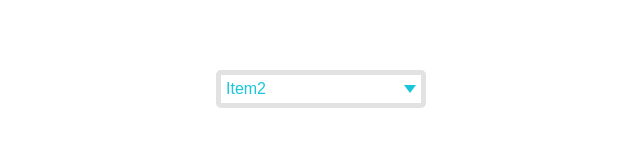
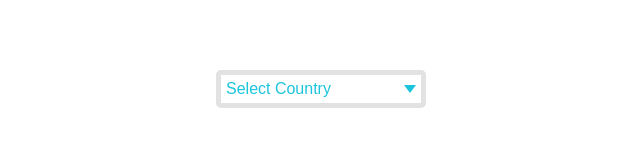
Before and after one commit to knaman2609/dropdown.js, a plain HTML site: page index.html in a window 1280 px wide. Shown: the part 664-810 px from the top of the page, 319-959 px from the left. Drawn offline with Linux system fonts and the light colour scheme.

Commit message:
minor chnage

```diff
--- a/main.js
+++ b/main.js
@@ -35,21 +35,70 @@ $('.mydropdown3').dropdown({
 
 // add items dynamically to dropdown
 var b = $('.mydropdown4').dropdown({
-			mainText: 'Select Item',
+			mainText: 'Select Country',
 			trigger: function($Item) {
-				alert($Item.text() + ' id:'+ $Item.data('id'));
+				alert($Item.text());
 			}
 			//idAttr: '_id',  use this if have _id(or somthing else) in place of id
 			//nameAttr: 'display_name' use this if have display_name (or somthing else) in place of name
 		});
 
+
+
+var list = [
+  {name: 'Afghanistan', code: 'AF'},
+  {name: 'Åland Islands', code: 'AX'},
+  {name: 'Albania', code: 'AL'},
+  {name: 'Algeria', code: 'DZ'},
+  {name: 'American Samoa', code: 'AS'},
+  {name: 'AndorrA', code: 'AD'},
+  {name: 'Angola', code: 'AO'},
+  {name: 'Anguilla', code: 'AI'},
+  {name: 'Antarctica', code: 'AQ'},
+  {name: 'Antigua and Barbuda', code: 'AG'},
+  {name: 'Argentina', code: 'AR'},
+  {name: 'Armenia', code: 'AM'},
+  {name: 'Aruba', code: 'AW'},
+  {name: 'Australia', code: 'AU'},
+  {name: 'Austria', code: 'AT'},
+  {name: 'Azerbaijan', code: 'AZ'},
+  {name: 'Bahamas', code: 'BS'},
+  {name: 'Bahrain', code: 'BH'},
+  {name: 'Bangladesh', code: 'BD'},
+  {name: 'Barbados', code: 'BB'},
+  {name: 'Belarus', code: 'BY'},
+  {name: 'Belgium', code: 'BE'},
+  {name: 'Belize', code: 'BZ'},
+  {name: 'Benin', code: 'BJ'},
+  {name: 'Bermuda', code: 'BM'},
+  {name: 'Bhutan', code: 'BT'},
+  {name: 'Bolivia', code: 'BO'},
+  {name: 'Bosnia and Herzegovina', code: 'BA'},
+  {name: 'Botswana', code: 'BW'},
+  {name: 'Bouvet Island', code: 'BV'},
+  {name: 'Brazil', code: 'BR'},
+  {name: 'British Indian Ocean Territory', code: 'IO'},
+  {name: 'Brunei Darussalam', code: 'BN'},
+  {name: 'Bulgaria', code: 'BG'},
+  {name: 'Burkina Faso', code: 'BF'},
+  {name: 'Burundi', code: 'BI'},
+  {name: 'Cambodia', code: 'KH'},
+  {name: 'Cameroon', code: 'CM'},
+  {name: 'Canada', code: 'CA'},
+  {name: 'Cape Verde', code: 'CV'},
+  {name: 'Cayman Islands', code: 'KY'},
+  {name: 'Central African Republic', code: 'CF'},
+  {name: 'Chad', code: 'TD'},
+  {name: 'Chile', code: 'CL'},
+  {name: 'China', code: 'CN'},
+  {name: 'Christmas Island', code: 'CX'},
+  {name: 'Cocos (Keeling) Islands', code: 'CC'},
+  {name: 'Colombia', code: 'CO'},
+  {name: 'Comoros', code: 'KM'}
+]
+
 // dynamically adding list
 // id if provided will be added as the data-id to each list-item
 b.addItems({
-	selected: {'name': 'Item2', 'id': '2'},
-	list:[
-	    {'name': 'Item1', 'id': '1'},
-	    {'name': 'Item2', 'id': '2'},
-	    {'name': 'Item3', 'id': '3'},
-	]
+	list: list
 });
--- a/style.css
+++ b/style.css
@@ -49,77 +49,76 @@ ul {
   top: 10px;
 }
 
-.dropdown_list {
+.dropdown_listWrapper {
   position: absolute;
   top: 100%;
   width: 100%;
   z-index: 9999;
+  border-radius: 3px;
   margin-top: 15px;
+  border-top: 0px solid transparent;
+  border-bottom: 0px solid transparent;
+  transition: all 0.2s ease-out;
 }
 
-.dropdown_list::after {
+.dropdown_listWrapper::after {
   content: "";
   width: 0;
   height: 0;
   position: absolute;
-  bottom: 100%;
   right: 8px;
-  border-width: 0 8px 8px 8px;
+  top: -11px;
+  border-width: 0 8px 0px 8px;
   border-style: solid;
   border-color: rgba(0,0,0,0.1) transparent;
+  opacity: 0;
+  transition: all 0.2s ease-out;
+}
+
+.dropdown_list {
+  max-height: 0;
+  overflow: hidden;
+  transition: all 0.2s ease-out;
 }
 
 .dropdown_item {
-  padding: 5px;
+  padding: 5px 10px;
   white-space: nowrap;
   overflow: hidden;
   text-overflow: ellipsis;
   background: #fff;
-  border: 2px solid #E2E2E2;
-  border-radius: 2px;
-  border-bottom-width: 0px;
-  border-bottom-left-radius: 0px;
-  border-bottom-right-radius: 0px;
+  border: 3px solid #E2E2E2;
+  border-top-width: 0px;
+  border-bottom-width: 1px;
 }
 
 .dropdown_item:last-child {
-  border-bottom: 2px solid #E2E2E2;
-  border-radius: 2px;
+  border-bottom-width: 0px;
 }
 
 .dropdown_item:hover {
-  color: #149CAF;
+  color: #15BB6D;
 }
 
 .dropdown_item-selected {
   color: #1C7E8E;
 }
 
-/* Effect 1*/
-.dropdown_list-effect1 {
-  opacity: 0;
-  transition: all 0.2s ease-in;
-  pointer-events: none;
-  height: 0;
+.dropdown.is-active .dropdown_list {
+  overflow: scroll;
+  max-height: 300px;
 }
 
-.dropdown.effect1 .dropdown_list {
-  opacity: 1;
-  pointer-events: auto;
-  height: auto;
+.dropdown.is-active .dropdown_listWrapper {
+  border-top: 3px solid #eee;
+  border-bottom: 3px solid #eee;
 }
 
-/*Effect 2*/
-.dropdown_list-effect2 {
-  max-height: 0;
-  overflow: hidden;
-  transition: all 0.2s ease-out;
+.dropdown.is-active .dropdown_listWrapper::after {
+  border-width: 0 8px 8px 8px;
+  opacity: 1;
 }
 
-.dropdown.effect2 .dropdown_list {
-  overflow: visible;
-  max-height: 400px;
-}
 
 /*Disabled*/
 .dropdown.is-disabled {
```
Also changed, not shown: jquery.dropdown.js.
